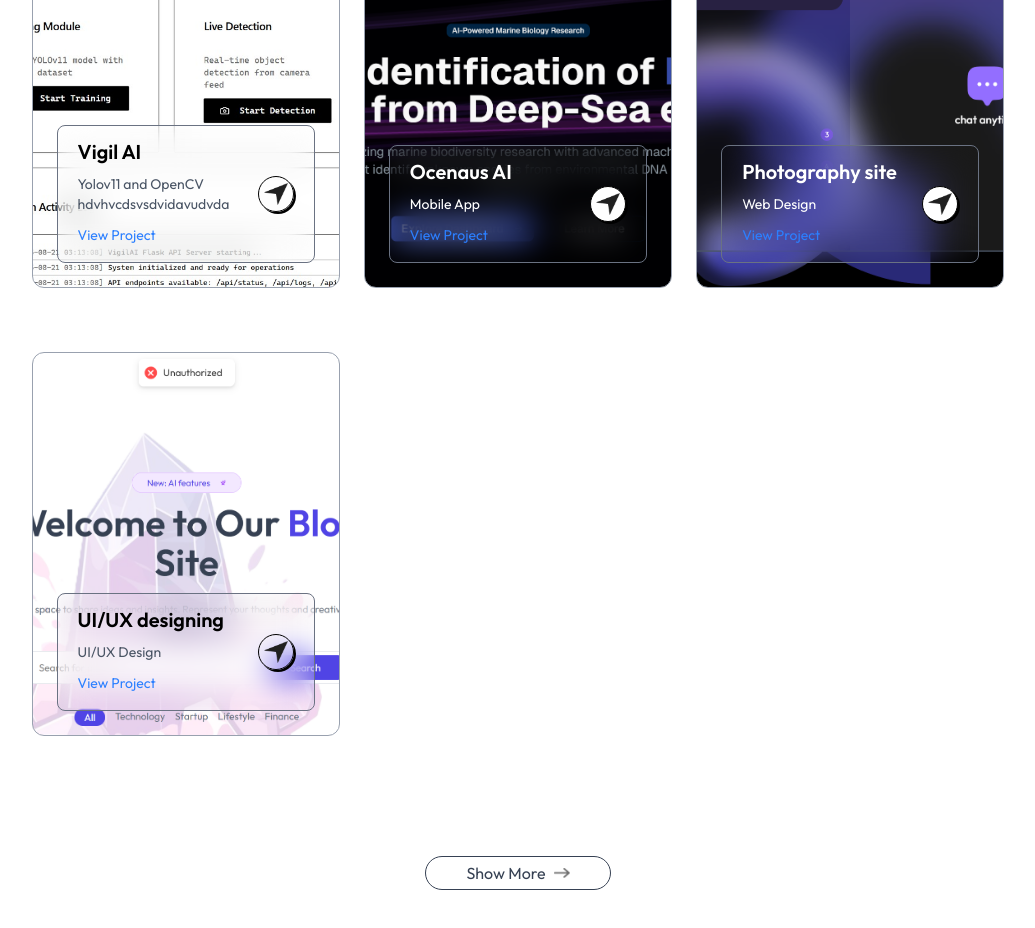
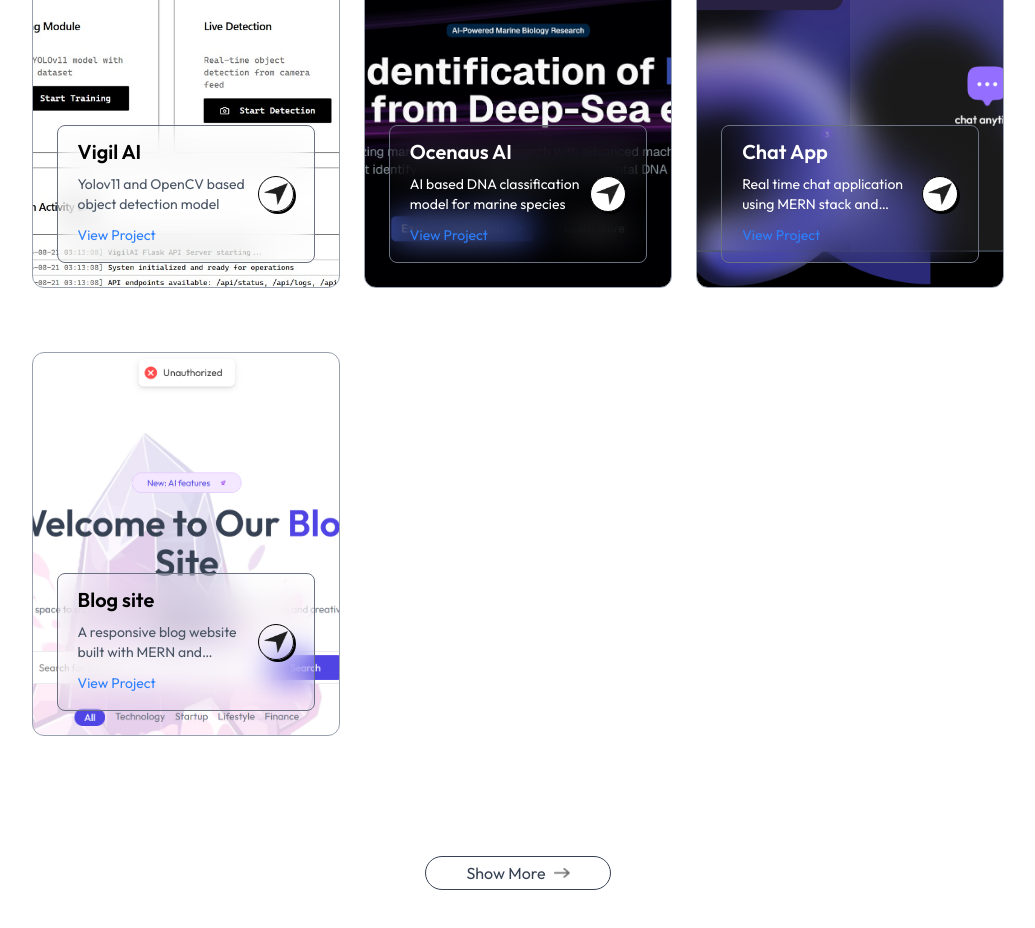
Before and after one commit to sam-eer12/portfolio-website, a Next.js app: page / in a window 1280 px wide. Shown: the part 2900-3828 px from the top of the page, without its empty margins (122-1157 px from the left). Built offline with nearby package versions, Linux system fonts and the light colour scheme; a web font is replaced by a local one.

Commit message:
Update assets.js

```diff
--- a/assets/assets.js
+++ b/assets/assets.js
@@ -87,28 +87,28 @@
 export const workData = [
     {
         title: 'Vigil AI',
-        description: 'Yolov11 and OpenCV hdvhvcdsvsdvidavudvda',
+        description: 'Yolov11 and OpenCV based object detection model',
         bgImage: '/work-1.jpg',
         link: 'https://github.com/sam-eer12/VigilAI-survillance-project',
         black:false,
     },
     {
         title: 'Ocenaus AI',
-        description: 'Mobile App',
+        description: 'AI based DNA classification model for marine species',
         bgImage: '/work-2.png',
         link: 'https://sih-project-uimw.vercel.app/dashboard',
         black:true,
     },
     {
-        title: 'Photography site',
-        description: 'Web Design',
+        title: 'Chat App',
+        description: 'Real time chat application using MERN stack and Socket.io',
         bgImage: '/work-3.png',
         link: 'https://github.com/sam-eer12/chat-app',
         black:true,
     },
     {
-        title: 'UI/UX designing',
-        description: 'UI/UX Design',
+        title: 'Blog site',
+        description: 'A responsive blog website built with MERN and Tailwind CSS offering admin control.',
         bgImage: '/work-4.png',
         link: 'https://amethyst-wave.vercel.app/',
         black:false,
```
